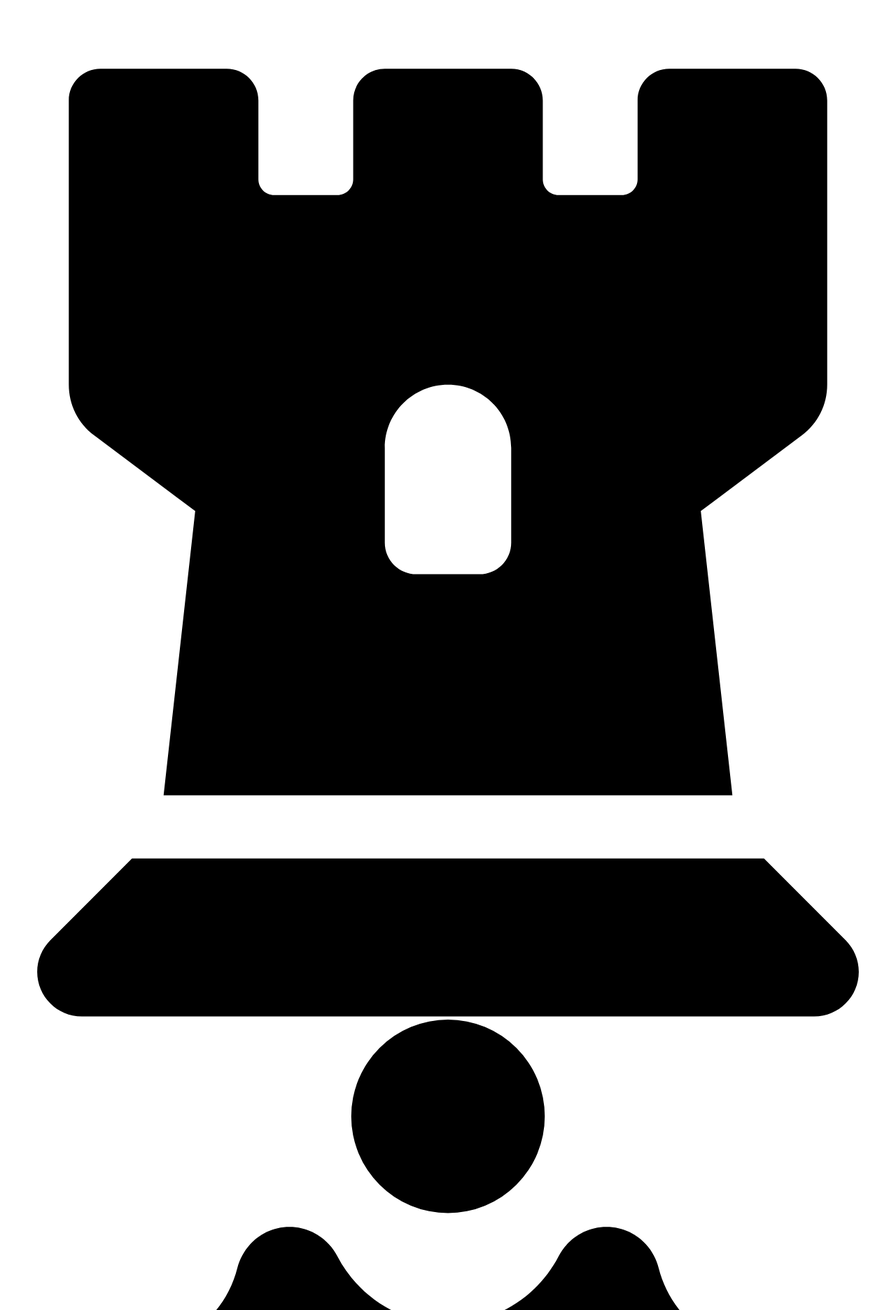
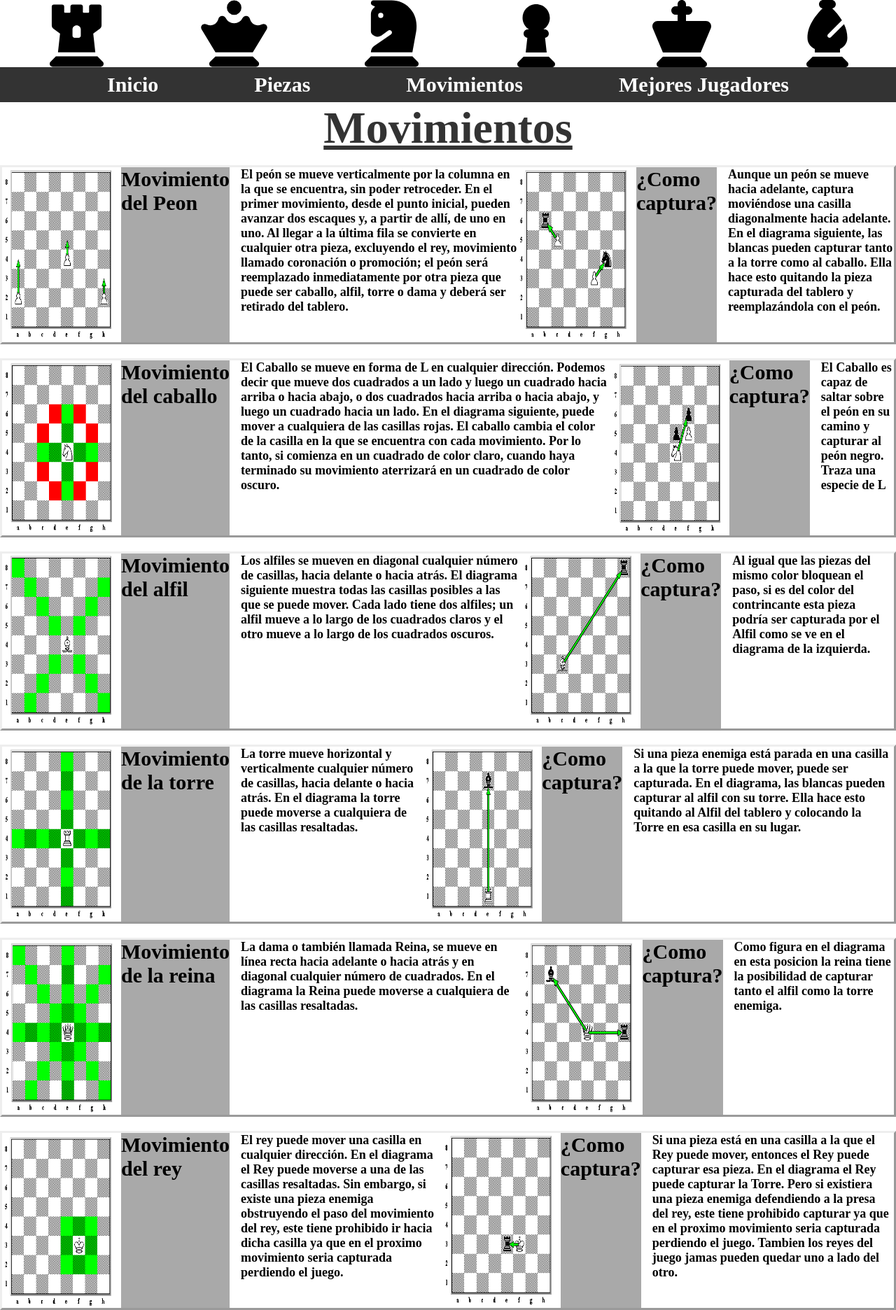
Before and after one commit to RodrigoSola/DessarrolloFullPag, a plain HTML site: page movimientos.html in a window 1280 px wide. Shown: the top 1872 px of the page at 70% size. Drawn offline with Linux system fonts and the light colour scheme; the site is published under a folder, as on GitHub Pages, so addresses that start at the root find nothing.

Commit message:
ahora creo que quedo bien

```diff
--- a/movimientos.html
+++ b/movimientos.html
@@ -3,7 +3,7 @@
 <head>
     <meta charset="UTF-8">
     <meta name="viewport" content="width=device-width, initial-scale=1.0">
-    <link rel="stylesheet" href="/css/movimientos.css">
+    <link rel="stylesheet" href="css/movimientos.css">
     <title>Movimientos</title>
 </head>
 <body>
@@ -49,10 +49,10 @@
       <div>
         <nav>
           <ul>
-            <li class="lista"><a href="/index.html">Inicio</a></li>
-            <li class="lista"><a href="/piezas.html">Piezas</a></li>
-            <li class="lista"><a href="/movimientos.html">Movimientos</a></li>
-            <li class="lista"><a href="/jugadores.html">Mejores Jugadores</a></li>
+            <li class="lista"><a href="./index.html">Inicio</a></li>
+            <li class="lista"><a href="./piezas.html">Piezas</a></li>
+            <li class="lista"><a href="./movimientos.html">Movimientos</a></li>
+            <li class="lista"><a href="./jugadores.html">Mejores Jugadores</a></li>
           </ul>
         </nav>
       </div>
@@ -62,7 +62,7 @@
       <main>
         <section>
         <div class="mov-peon">
-            <img src="/img/mov-peon.gif" alt="movimiento del peon" class="img-mov-peon">
+            <img src="img/mov-peon.gif" alt="movimiento del peon" class="img-mov-peon">
             <span class="titulo-mov-peon">Movimiento del Peon</span>
             <p class="parrafo-mov-peon">
                 El peón se mueve verticalmente por la columna en la que se encuentra, sin poder retroceder.
@@ -73,7 +73,7 @@
                 el peón será reemplazado inmediatamente por otra pieza que puede ser caballo, alfil,
                 torre o dama y deberá ser retirado del tablero.
             </p>
-            <img src="/img/como-come-el-peon.gif" alt="captura peon" class="img-cap-peon">
+            <img src="img/como-come-el-peon.gif" alt="captura peon" class="img-cap-peon">
             <span class="titulo-cap-peon">¿Como captura?</span>
             <p class="parrafo-cap-peon">
                 Aunque un peón se mueve hacia adelante, captura moviéndose una casilla diagonalmente hacia adelante.
@@ -83,7 +83,7 @@
             </p>
         </div>
         <div class="mov-caballo">
-            <img src="/img/movimientos-caballo-ajedrez.gif" alt="movimiento del caballo" class="img-mov-caballo">
+            <img src="img/movimientos-caballo-ajedrez.gif" alt="movimiento del caballo" class="img-mov-caballo">
             <span class="titulo-mov-caballo">Movimiento del caballo</span>
             <p class="parrafo-mov-caballo">
                 El Caballo se mueve en forma de L en cualquier dirección. Podemos decir que mueve dos
@@ -94,14 +94,14 @@
                 Por lo tanto, si comienza en un cuadrado de color claro, cuando haya terminado su
                 movimiento aterrizará en un cuadrado de color oscuro.
             </p>
-            <img src="/img/como-captura-caballo-ajedrez.gif" alt="captura del caballo" class="captura-caballo">
+            <img src="img/como-captura-caballo-ajedrez.gif" alt="captura del caballo" class="captura-caballo">
             <span class="titulo-cap-caballo">¿Como captura?</span>
             <p class="parrafo-cap-caballo">
                 El Caballo es capaz de saltar sobre el peón en su camino y capturar al peón negro. Traza una especie de L
             </p>
         </div>
         <div class="mov-alfil">
-            <img src="/img/movimiento-alfil-ajedrez.gif" alt="movimiento del alfil" class="img-mov-alfil">
+            <img src="img/movimiento-alfil-ajedrez.gif" alt="movimiento del alfil" class="img-mov-alfil">
             <span class="titulo-mov-alfil">Movimiento del alfil</span>
             <p class="parrafo-mov-alfil">
                 Los alfiles se mueven en diagonal cualquier número de casillas, hacia delante o hacia
@@ -110,7 +110,7 @@
                 a lo largo de los cuadrados oscuros.
 
             </p>
-            <img src="/img/alfil-captura.gif" alt="captura alfil" class="img-cap-alfil">
+            <img src="img/alfil-captura.gif" alt="captura alfil" class="img-cap-alfil">
             <span class="titulo-cap-alfil">¿Como captura?</span>
             <p class="parrafo-cap-alfil">
                 Al igual que las piezas del mismo color bloquean el paso, si es del color del contrincante esta pieza podría ser
@@ -118,13 +118,13 @@
             </p>
         </div>
         <div class="mov-torre">
-            <img src="/img/movimiento-torre.gif" alt="movimiento torre" class="img-mov-torre">
+            <img src="img/movimiento-torre.gif" alt="movimiento torre" class="img-mov-torre">
             <span class="titulo-mov-torre">Movimiento de la torre</span>
             <p class="parrafo-mov-torre">
                 La torre mueve horizontal y verticalmente cualquier número de casillas, hacia delante o hacia atrás. En el diagrama la
                 torre puede moverse a cualquiera de las casillas resaltadas.
             </p>
-            <img src="/img/captura-torre-ajedrez.gif" alt="captura torre" class="img-cap-torre">
+            <img src="img/captura-torre-ajedrez.gif" alt="captura torre" class="img-cap-torre">
             <span class="titulo-cap-torre">¿Como captura?</span>
             <p class="parrafo-cap-torre">
                 Si una pieza enemiga está parada en una casilla a la que la torre puede mover, puede ser capturada. En el diagrama,
@@ -132,14 +132,14 @@
             </p>
         </div>
         <div class="mov-reina">
-            <img src="/img/movimientos-dama-ajedrez.gif" alt="movimiento reina" class="img-mov-reina">
+            <img src="img/movimientos-dama-ajedrez.gif" alt="movimiento reina" class="img-mov-reina">
             <span class="titulo-mov-reina">Movimiento de la reina</span>
             <p class="parrafo-mov-reina">
                 La dama o también llamada Reina, se mueve en línea recta hacia adelante o hacia atrás y en diagonal cualquier número de cuadrados.
                 En el diagrama la Reina puede moverse a cualquiera de las casillas resaltadas.
 
             </p>
-            <img src="/img/captura-dama-ajedrez.gif" alt="captura reina" class="img-cap-reina">
+            <img src="img/captura-dama-ajedrez.gif" alt="captura reina" class="img-cap-reina">
             <span class="titulo-cap-reina">¿Como captura?</span>
             <p class="parrafo-cap-reina">
                 Como figura en el diagrama en esta posicion la reina tiene la posibilidad de capturar tanto el alfil
@@ -148,13 +148,13 @@
             </p>
         </div>
         <div class="mov-rey">
-            <img src="/img/como-se-mueve-el-rey.gif" alt="movimiento rey" class="img-mov-rey">
+            <img src="img/como-se-mueve-el-rey.gif" alt="movimiento rey" class="img-mov-rey">
             <span class="titulo-mov-rey">Movimiento del rey</span>
             <p class="parrafo-mov-rey">
                 El rey puede mover una casilla en cualquier dirección. En el diagrama el Rey puede moverse a una de las casillas resaltadas.
                 Sin embargo, si existe una pieza enemiga obstruyendo el paso del movimiento del rey, este tiene prohibido ir hacia dicha casilla ya que en el proximo movimiento seria capturada perdiendo el juego.
             </p>
-            <img src="/img/como-captura-rey.gif" alt="captura rey" class="img-cap-rey">
+            <img src="img/como-captura-rey.gif" alt="captura rey" class="img-cap-rey">
             <span class="titulo-cap-rey">¿Como captura?</span>
             <p class="parrafo-cap-rey">
                 Si una pieza está en una casilla a la que el Rey puede mover, entonces el Rey puede capturar esa pieza. En el diagrama el Rey puede capturar la Torre.
```
Also changed, not shown: index.html (+6 -6 lines), jugadores.html (+13 -13 lines), piezas.html (+12 -12 lines).
